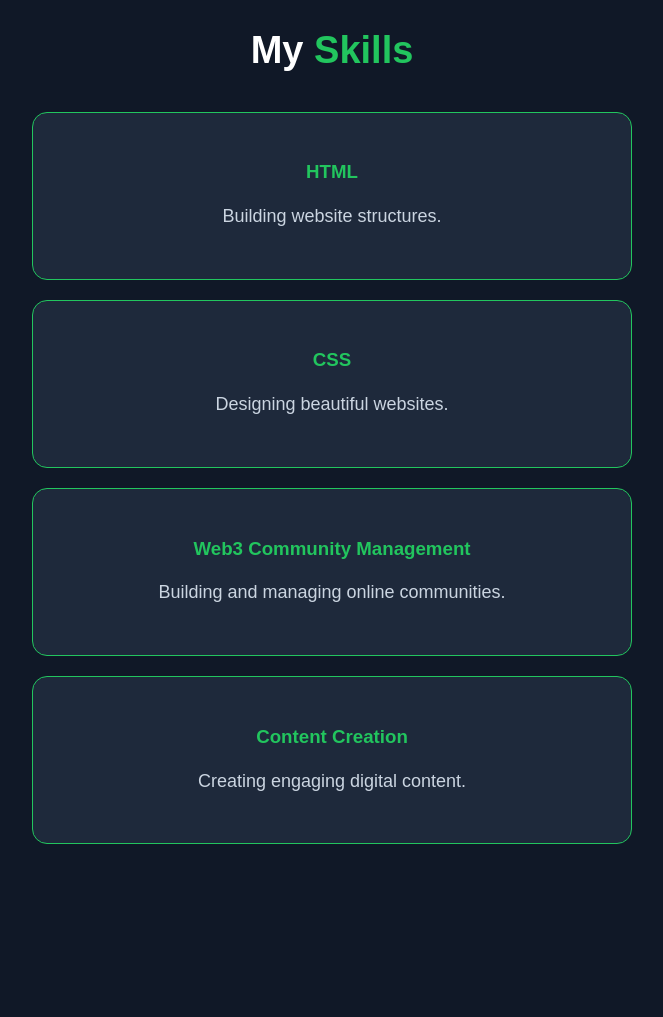
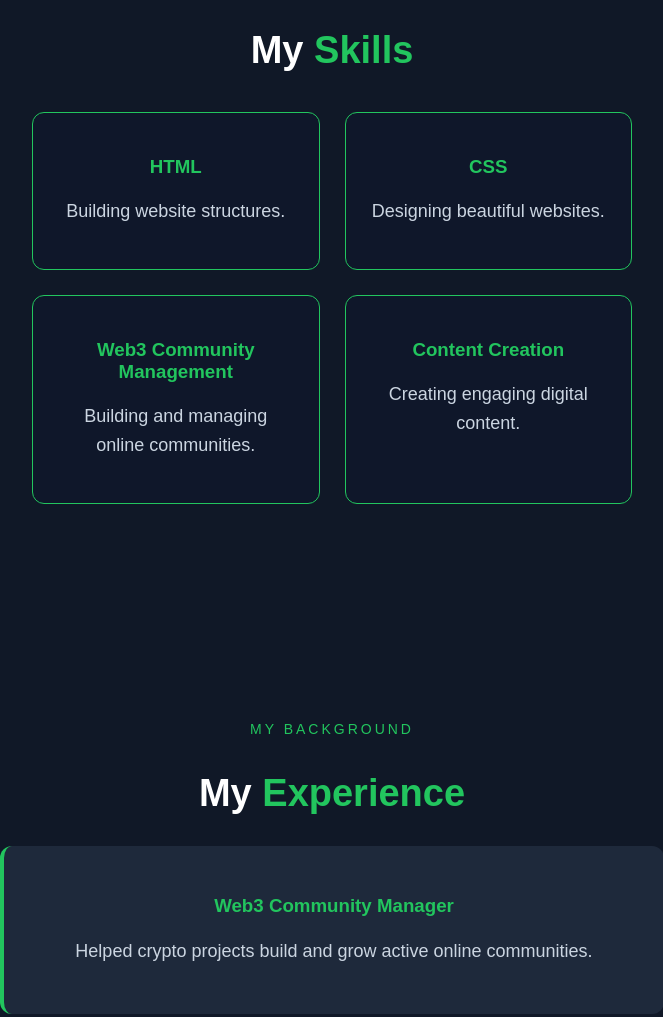
Before and after one commit to Bigvizz01/Bigvizz-portfolio, a plain HTML site: page index.html in a window 1280 px wide. Shown: the part 1968-2985 px from the top of the page, without its empty margins (308-971 px from the left). Drawn offline with Linux system fonts and the light colour scheme.

Commit message:
Update style.css

```diff
--- a/style.css
+++ b/style.css
@@ -866,3 +866,44 @@ footer p {
   }
 
 }
+/* SKILLS FLEXBOX LAYOUT */
+
+.skills-container {
+
+  display: flex;
+
+  justify-content: center;
+
+  flex-wrap: wrap;
+
+  gap: 25px;
+
+  margin-top: 40px;
+
+}
+
+.skill-card {
+
+  flex: 1 1 220px;
+
+  max-width: 250px;
+
+  padding: 25px;
+
+  text-align: center;
+
+  background: #0f172a;
+
+  border: 1px solid #22c55e;
+
+  border-radius: 12px;
+
+  transition: transform 0.3s ease;
+
+}
+
+.skill-card:hover {
+
+  transform: translateY(-8px);
+
+}
```
